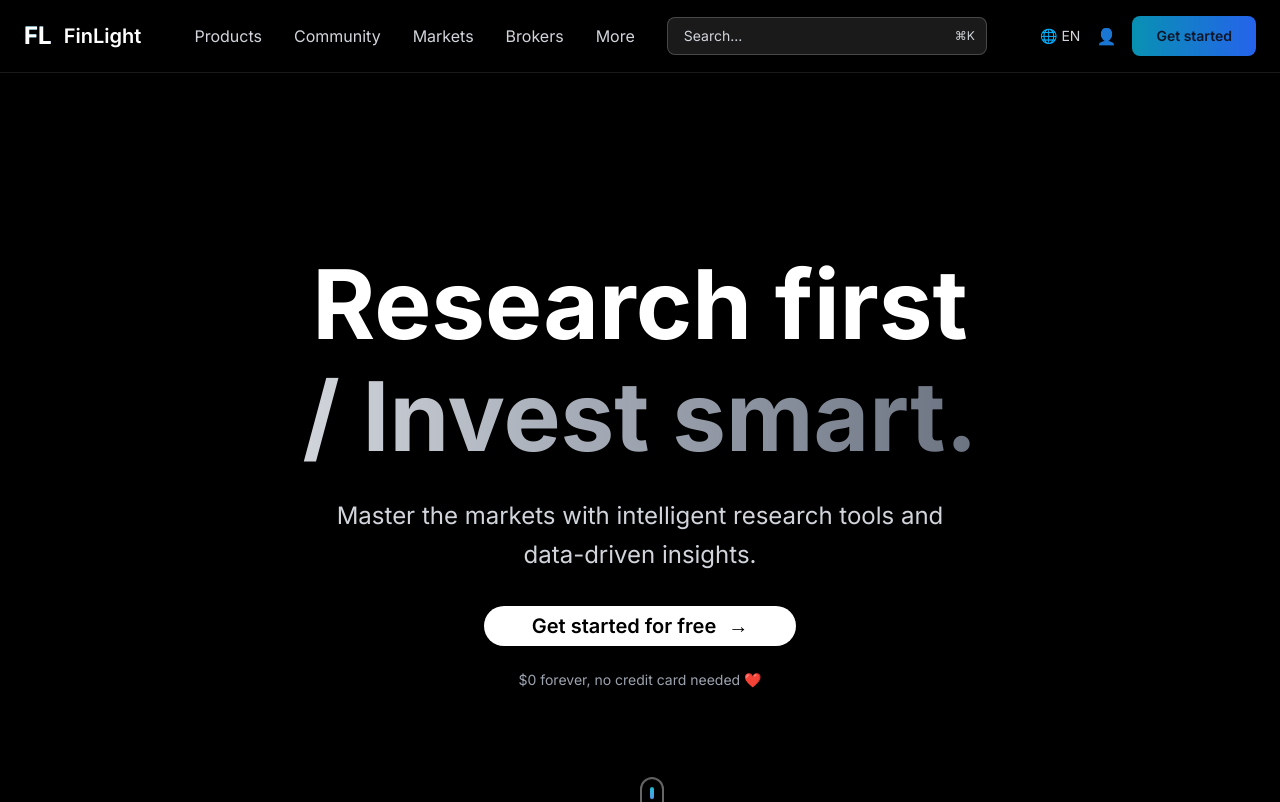
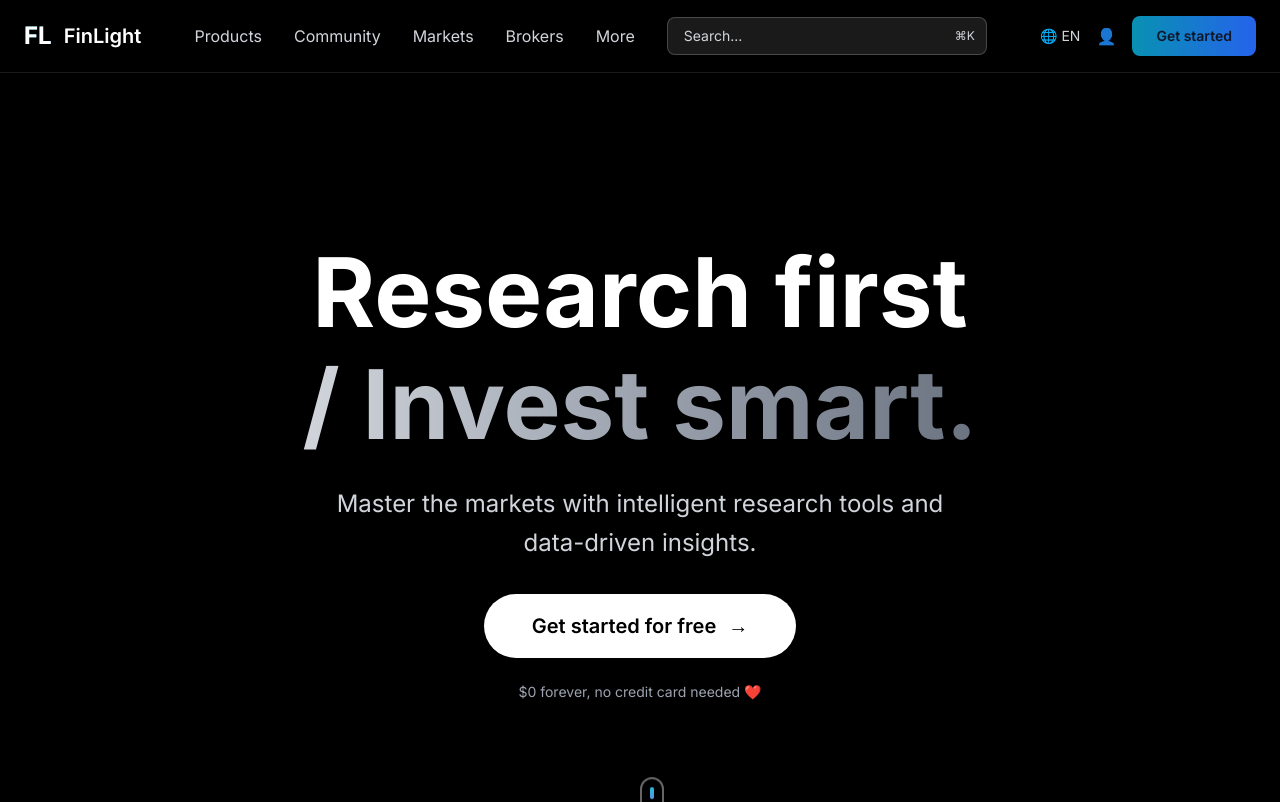
Before and after one commit to zhyah1/fin, a Next.js app: page / in a window 1280 px wide. Shown: the top 802 px of the page. Built offline with nearby package versions, Linux system fonts and the light colour scheme.

Commit message:
get started for free button size is reduced , so increase size and solve

```diff
--- a/src/app/page.tsx
+++ b/src/app/page.tsx
@@ -361,7 +361,7 @@ export default function SpaceFinLightLanding() {
           </p>
 
           <div className="animate-fade-in-up space-y-6" style={{animationDelay: '0.6s'}}>
-            <Button asChild className="px-12 py-5 bg-white text-black rounded-full text-xl font-semibold transition-all duration-300 hover:scale-110 hover:shadow-2xl hover:shadow-white/30 transform group">
+            <Button asChild size="lg" className="px-12 py-8 bg-white text-black rounded-full text-xl font-semibold transition-all duration-300 hover:scale-110 hover:shadow-2xl hover:shadow-white/30 transform group">
                 <Link href="/get-started" className="flex items-center gap-3">
                     Get started for free
                     <span className="group-hover:translate-x-2 transition-transform duration-300">→</span>
```
